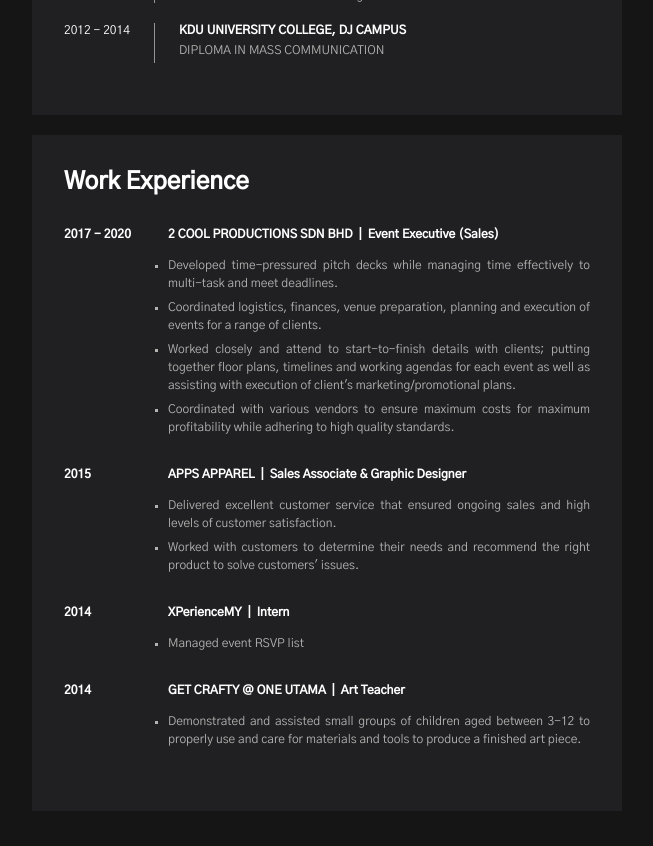
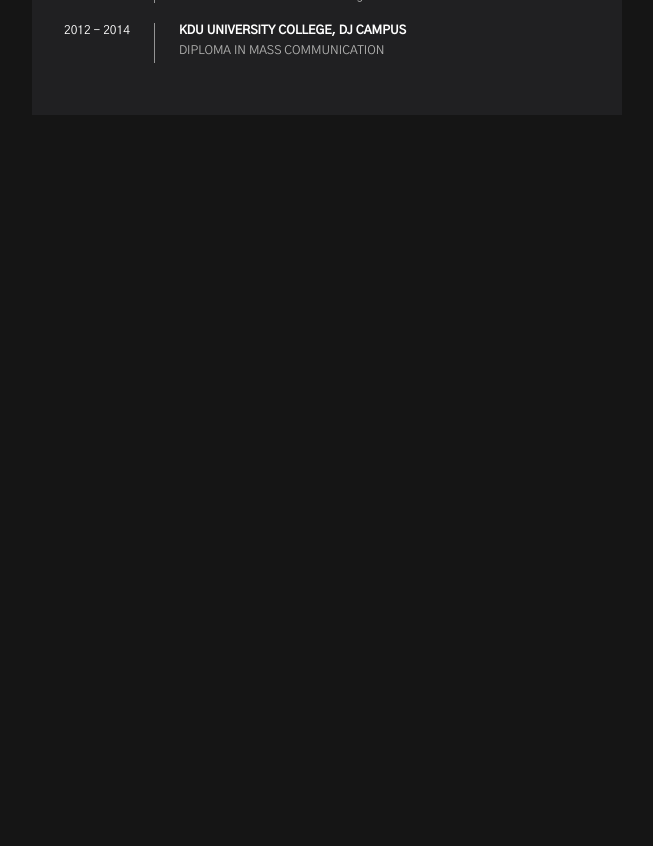
Before and after one commit to imanaqilah/My-Portfolio, a React (Create React App) app: page / in a window 1280 px wide. Shown: the part 1160-2006 px from the top of the page, without its empty margins (623-1276 px from the left). After the commit the page ends 1310 px from the top, so only its background shows below. Built offline with nearby package versions, Linux system fonts and the light colour scheme; a web font is replaced by a local one.

Commit message:
WE display: none;

```diff
--- a/src/components/RightScrollable.js
+++ b/src/components/RightScrollable.js
@@ -24,9 +24,9 @@ function RightScrollable() {
                 <Education />
             </ContentContainer>
 
-            <ContentContainer>
+            {/* <ContentContainer>
                 <WorkExperience />
-            </ContentContainer>
+            </ContentContainer> */}
 
         </Container>
     )
```
